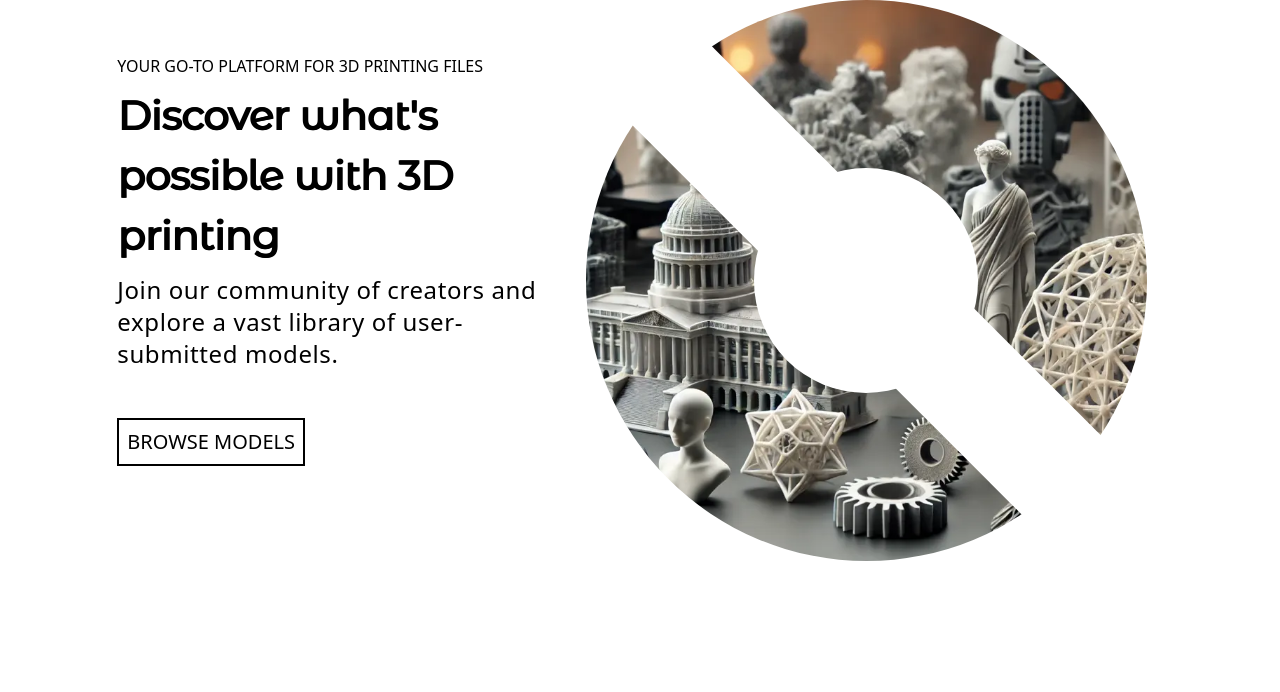
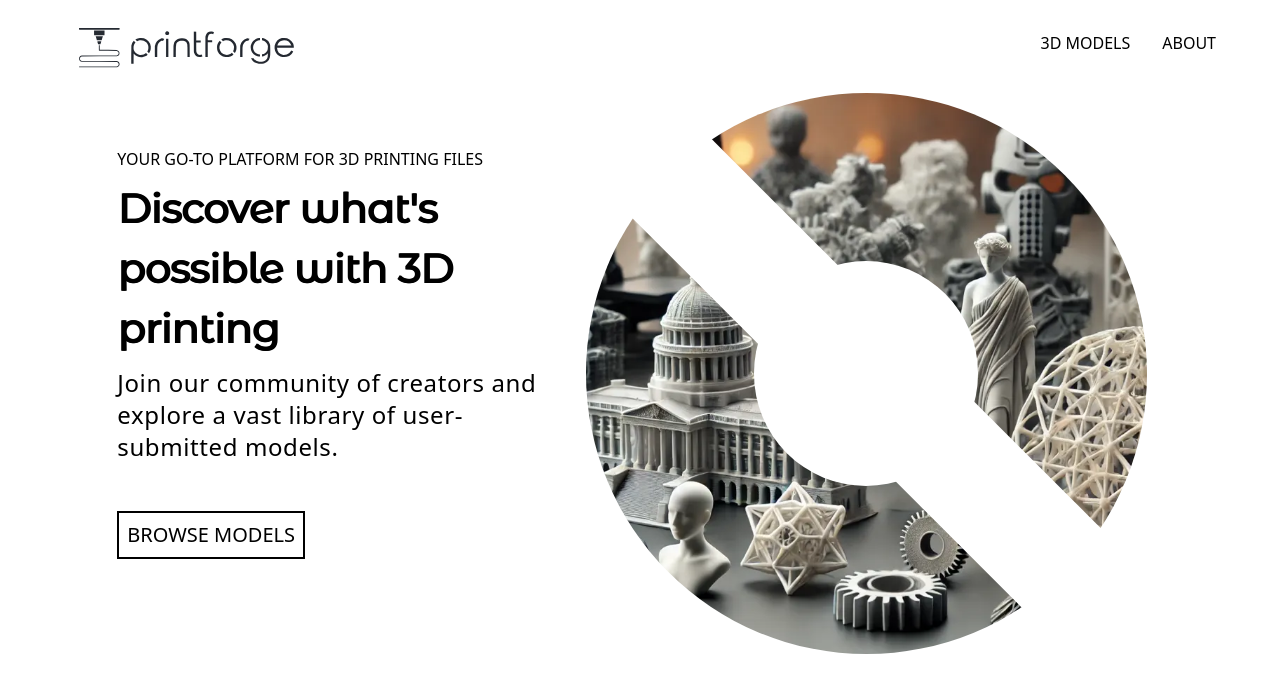
Before and after one commit to d-zhuye/print-forge, a Next.js app: page / in a window 1280 px wide. Shown: the top 692 px of the page. Built offline with nearby package versions, Linux system fonts and the light colour scheme.

Commit message:
feat: add header

```diff
--- a/app/layout.tsx
+++ b/app/layout.tsx
@@ -1,5 +1,8 @@
+import { montserrat, albertSans } from "./fonts";
+import logo from "../public/logo.svg";
+import logoIcon from "../public/logo-icon.svg";
+import Image from "next/image";
 import "./globals.css";
-import { montserrat, albertSans } from "./fonts";
 
 export default function RootLayout({
   children,
@@ -8,7 +11,33 @@ export default function RootLayout({
 }>) {
   return (
     <html lang="en" className={`${albertSans.variable} ${montserrat.variable}`}>
-      <body className="flex flex-col items-center">{children}</body>
+      <body className="w-screen flex flex-col items-center">
+        <header className="w-full py-[16px] flex justify-between items-center">
+          <Image
+            className="w-12 h-12 lg:hidden"
+            src={logoIcon}
+            alt="Print Forge logo icon"
+          />
+          <Image
+            className="hidden lg:inline-block"
+            src={logo}
+            alt="Print Forge logo"
+          />
+          <nav className="">
+            <ul className="uppercase flex gap-8">
+              <li className="pb-2 hover:text-red-700 hover:cursor-pointer hover:border-b-[1px] hover:border-red-700">
+                <a href="#"></a>
+                3D Models
+              </li>
+              <li className="pb-2 hover:text-red-700 hover:cursor-pointer hover:border-b-[1px] hover:border-red-700">
+                <a href="/about"></a>About
+              </li>
+            </ul>
+          </nav>
+        </header>
+
+        {children}
+      </body>
     </html>
   );
 }
```
